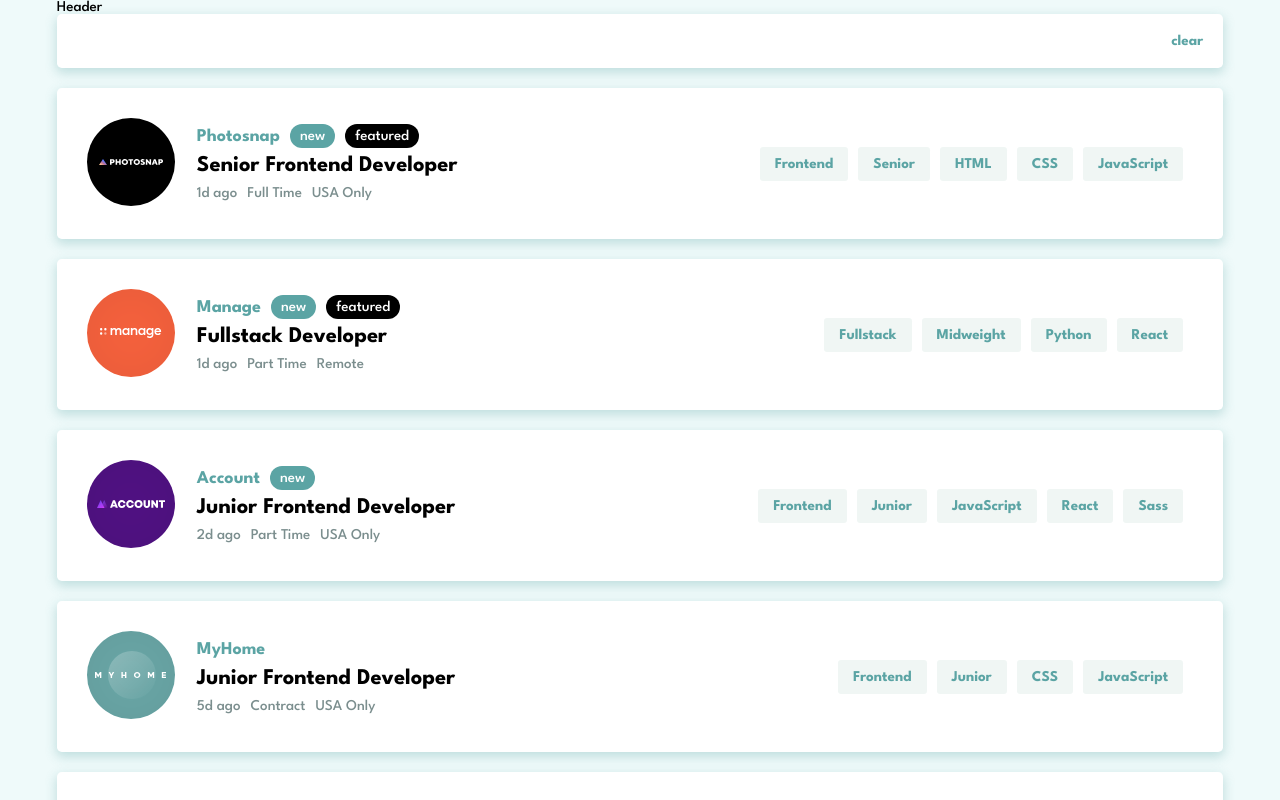
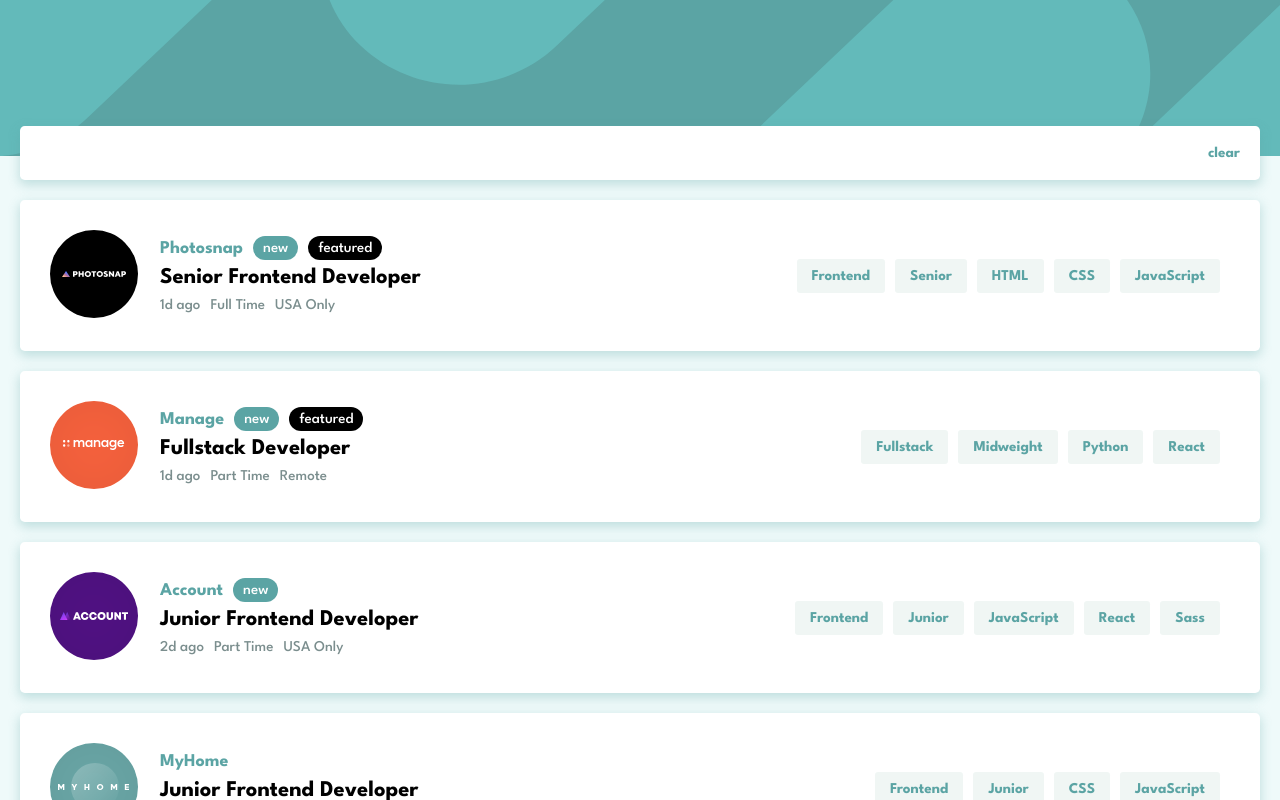
Before and after one commit to solovevevgeny/fm-job-listing, a React (Create React App) app: page / in a window 1280 px wide. Shown: the top 800 px of the page. Built offline with nearby package versions, Linux system fonts and the light colour scheme; the HTML template or start-up script is replaced by a standard one.

Commit message:
fix html,css

```diff
--- a/src/components/Card.jsx
+++ b/src/components/Card.jsx
@@ -4,7 +4,6 @@ export const Card = ({company, logo, _new, featured,position,role,level,postedAt
 
 
   return (
-    <>
         <div className='card'>
             <div className="card__logo">
                 <img src={logo} alt={company} />
@@ -58,6 +57,5 @@ export const Card = ({company, logo, _new, featured,position,role,level,postedAt
             </div>
 
         </div>
-    </>
   )
 }
--- a/src/components/Filters.jsx
+++ b/src/components/Filters.jsx
@@ -4,6 +4,7 @@ import {useState, useEffect} from "react";
 const Filters = ({role, level, clearFilters, setLevel, setRole}) => {
 
   return (
+    <div className="container">
         <div className='filters'>
             <div className="filters__active flex-inline">
             {
@@ -33,6 +34,8 @@ const Filters = ({role, level, clearFilters, setLevel, setRole}) => {
             </div>
 
         </div>
+
+    </div>
   )
 }
 export default Filters;
--- a/src/components/Header.jsx
+++ b/src/components/Header.jsx
@@ -3,7 +3,7 @@ import React from 'react'
 const Header = () => {
   return (
     <header>
-            Header
+
     </header>
   )
 }
--- a/src/index.css
+++ b/src/index.css
@@ -36,6 +36,13 @@
   padding: 0;
 }
 
+#root {
+  width: 100%;
+  display: flex;
+  justify-content: center;
+  align-items: center;
+  flex-direction: column;
+}
 
 body {
   font-family: var(--ff);
@@ -62,11 +69,15 @@ a.green:hover {
   color: var(--color-black);
 }
 
-.header {
+header {
   width:100%;
+  background: url('http://localhost:3000/images/bg-header-desktop.svg');
+  min-height: 156px;
+  background-color: var(--color-primary);
 }
 
 .filters {
+  margin-top: -30px;
   padding: 20px;
   background: var(--color-white);
   box-shadow: var(--shadow);
@@ -78,7 +89,7 @@ a.green:hover {
 
 
 .container {
-  max-width: 1240px;
+  min-width: 1240px;
 }
 
 .cardlist {
```
Lines whose indentation alone changed are shown as unchanged.
